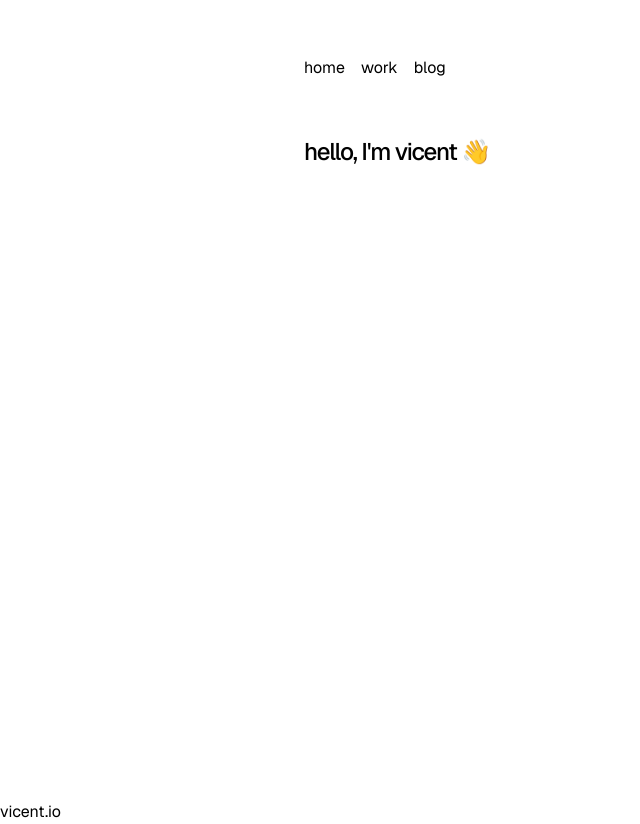
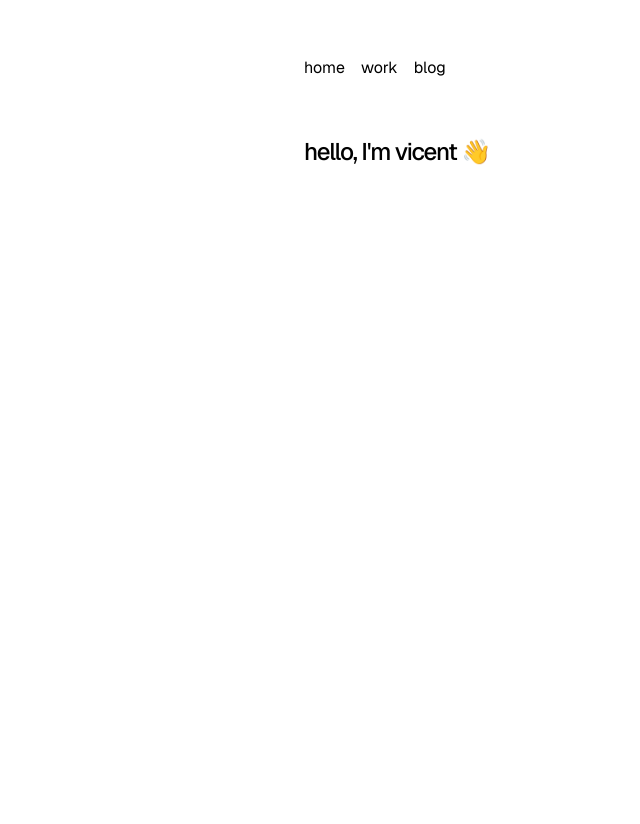
Before and after one commit to vigosan/portfolio, a Next.js app: page / in a window 1280 px wide. Shown: the whole page, without its empty margins (0-640 px from the left). After the commit the page ends 800 px from the top, so only its background shows below. Built offline with nearby package versions, Linux system fonts and the light colour scheme.

Commit message:
dark mode

```diff
--- a/src/app/layout.tsx
+++ b/src/app/layout.tsx
@@ -27,13 +27,12 @@ export default function Layout({
   return (
     <html lang="en">
       <body className={GeistSans.className}>
-        <main className="min-h-screen">
+        <main className="min-h-screen dark:bg-slate-950 dark:text-white">
           <div className="max-w-full px-8 py-14 lg:mx-auto lg:max-w-2xl lg:px-0">
             <Navbar className="flex gap-4 pb-14" />
             {children}
           </div>
         </main>
-        <footer>vicent.io</footer>
       </body>
     </html>
   );
```
